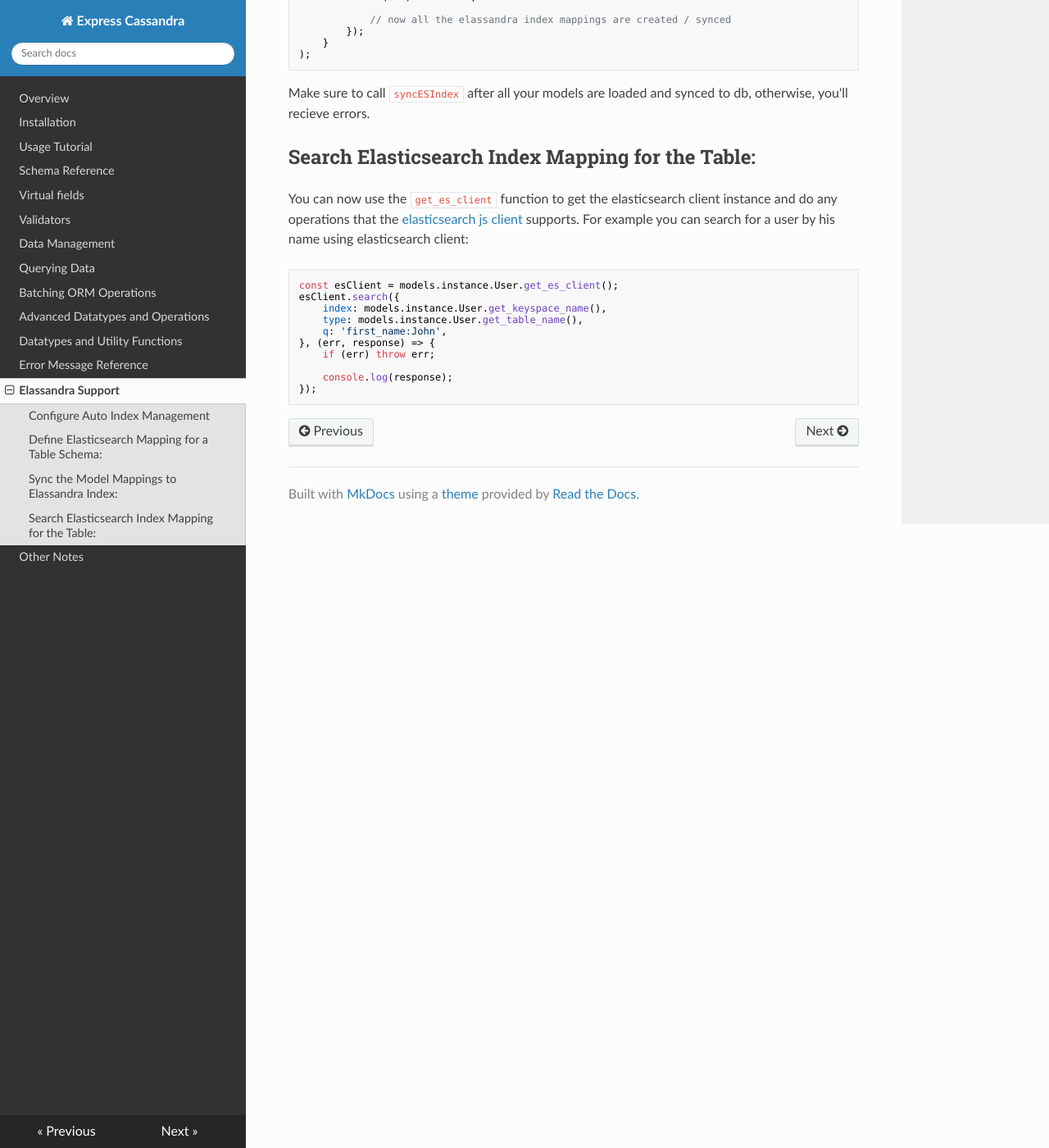
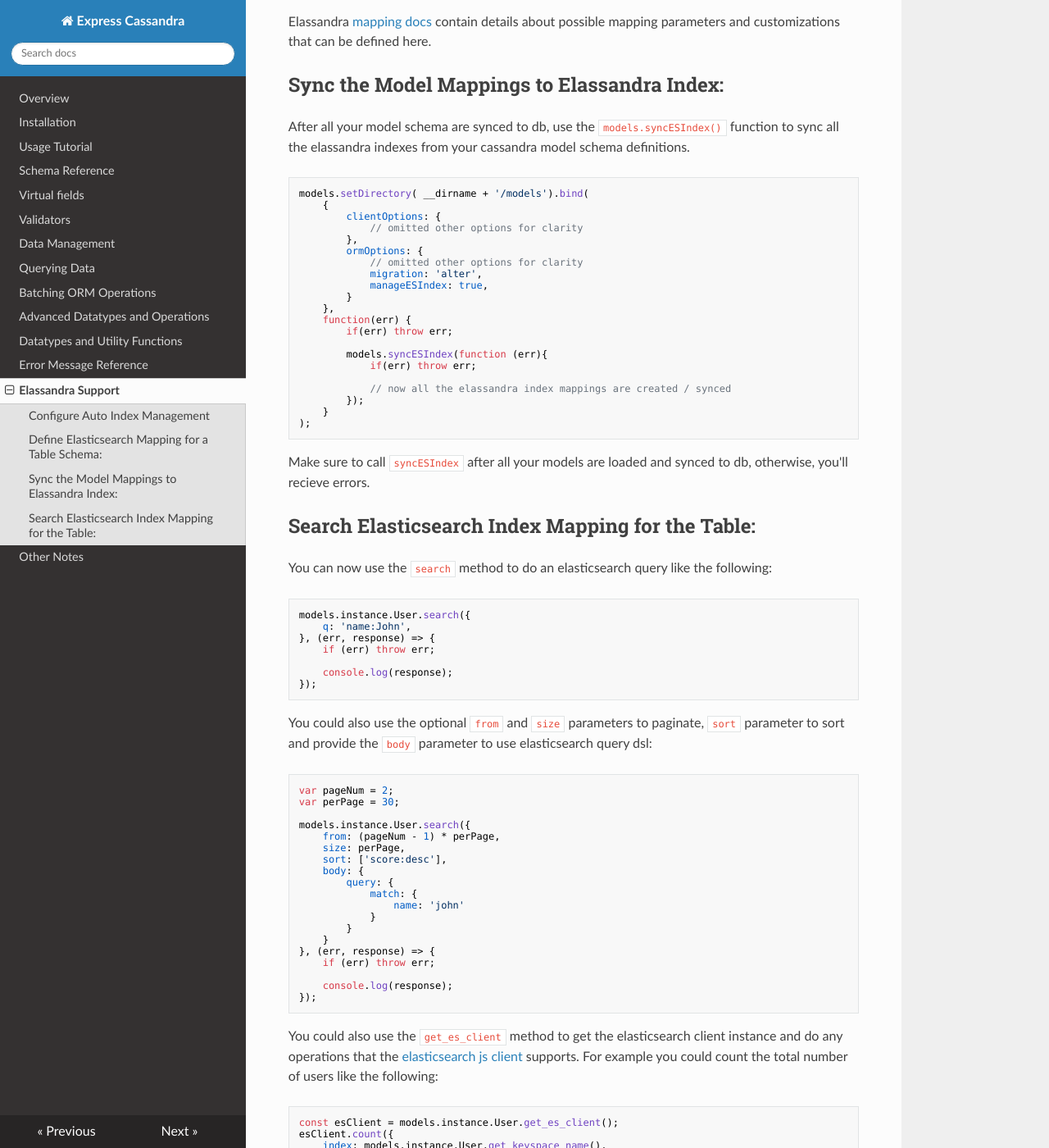
Before and after one commit to masumsoft/express-cassandra, an MkDocs documentation site: the page built from docs/elassandra.md, in a window 1280 px wide and 1400 px high, scrolled down 1658 px. Shown: the whole window at 82% size. Built offline with MkDocs 1.6.1, drawn with Linux system fonts in a browser that asks for light colours; nearby versions of some CDN libraries; old or Windows-style settings are respelled for this version of MkDocs; some of the changed text lies outside the part shown.

Commit message:
enhancement: added elassandra search function into base model

````diff
--- a/docs/elassandra.md
+++ b/docs/elassandra.md
@@ -17,6 +17,28 @@ If you are a user of [elassandra](https://github.com/strapdata/elassandra), then
 }
 ```
 
+Note that you can optionally provide connection options for elasticsearch in the clientOptions like the following. If omitted, then the cassandra `contactPoints` are used as default host addresses with `sniffOnStart: true` as default configuration for elasticsearch client.
+
+```
+{
+    clientOptions: {
+        // omitted other options for clarity
+        elasticsearch: {
+            host: 'http://localhost:9200',
+            apiVersion: '5.5',
+            sniffOnStart: true,
+        }
+    },
+    ormOptions: {
+        // omitted other options for clarity
+        migration: 'alter',
+        manageESIndex: true,
+    }
+}
+```
+
+Note that any config option [elasticsearch js client](https://www.elastic.co/guide/en/elasticsearch/client/javascript-api/current/configuration.html) supports can be used in the above elasticsearch configuration block.
+
 ## Define Elasticsearch Mapping for a Table Schema:
 
 To keep all your cassandra table fields synced into the elasticsearch index, use the `discover` option from elassandra like the following schema for an example `User` model:
@@ -93,17 +117,52 @@ Make sure to call `syncESIndex` after all your models are loaded and synced to d
 
 ## Search Elasticsearch Index Mapping for the Table:
 
-You can now use the `get_es_client` function to get the elasticsearch client instance and do any operations that the [elasticsearch js client](https://www.elastic.co/guide/en/elasticsearch/client/javascript-api/current/api-reference.html) supports. For example you can search for a user by his name using elasticsearch client:
+You can now use the `search` method to do an elasticsearch query like the following:
 
 ```
-const esClient = models.instance.User.get_es_client();
-esClient.search({
-    index: models.instance.User.get_keyspace_name(),
-    type: models.instance.User.get_table_name(),
-    q: 'first_name:John',
+models.instance.User.search({
+    q: 'name:John',
 }, (err, response) => {
     if (err) throw err;
 
     console.log(response);
 });
 ```
+
+You could also use the optional `from` and `size` parameters to paginate, `sort` parameter to sort and provide the `body` parameter to use elasticsearch query dsl:
+
+```
+var pageNum = 2;
+var perPage = 30;
+
+models.instance.User.search({
+    from: (pageNum - 1) * perPage,
+    size: perPage,
+    sort: ['score:desc'],
+    body: {
+        query: {
+            match: {
+                name: 'john'
+            }
+        }
+    }
+}, (err, response) => {
+    if (err) throw err;
+
+    console.log(response);
+});
+```
+
+You could also use the `get_es_client` method to get the elasticsearch client instance and do any operations that the [elasticsearch js client](https://www.elastic.co/guide/en/elasticsearch/client/javascript-api/current/api-reference.html) supports. For example you could count the total number of users like the following:
+
+```
+const esClient = models.instance.User.get_es_client();
+esClient.count({
+    index: models.instance.User.get_keyspace_name(),
+    type: models.instance.User.get_table_name(),
+}, (err, response) => {
+    if (err) throw err;
+
+    console.log(response.count);
+});
+```
````
Also changed, not shown: other parts of docs/elassandra.md (+2 -0 lines), 2 other files.
